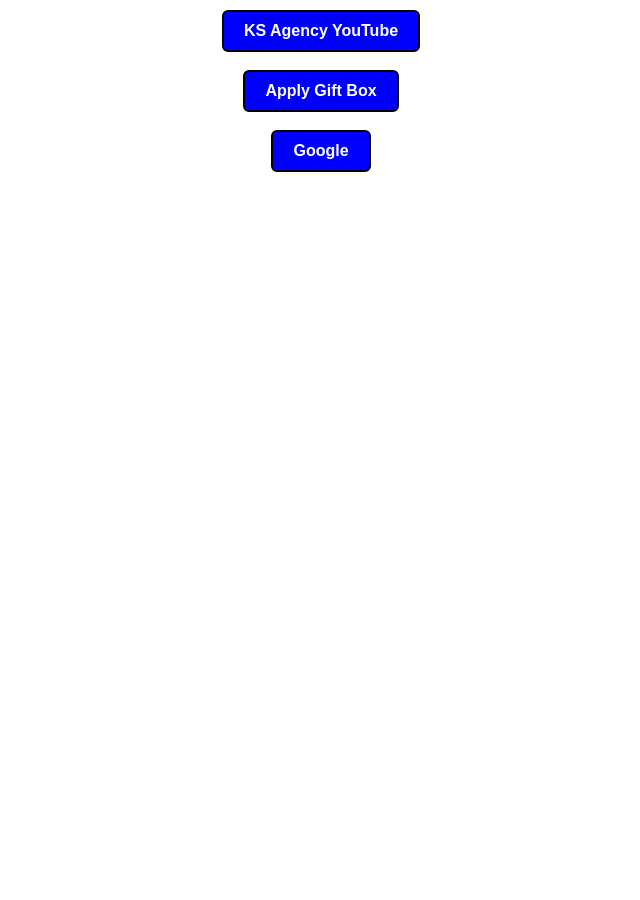
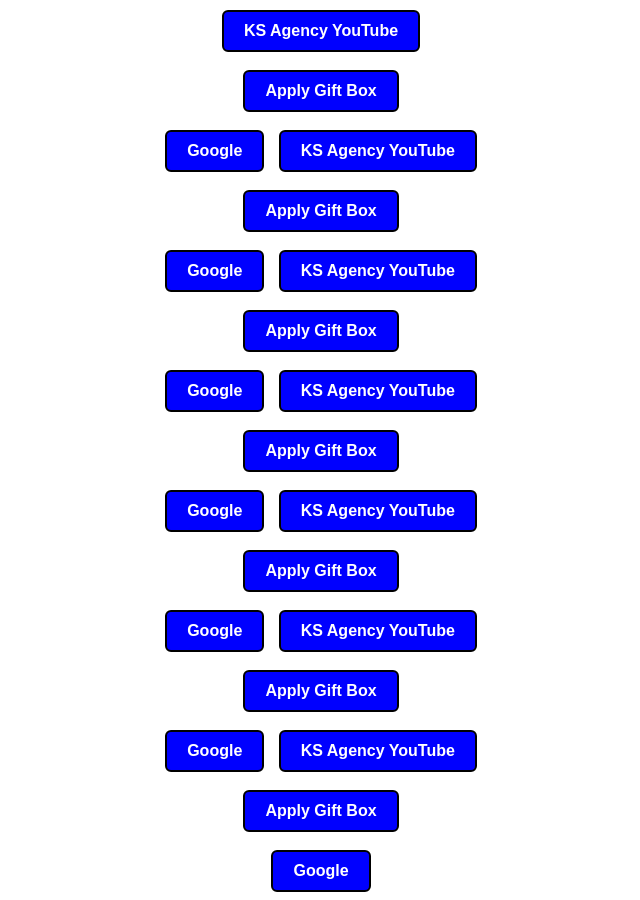
Before and after one commit to kshacking68/OK, a plain HTML site: page index.html in a window 1280 px wide. Shown: the part 280-1180 px from the top of the page, without its empty margins (314-954 px from the left). Before the commit the page ends 800 px from the top, so only its background shows below. Drawn offline with Linux system fonts and the light colour scheme.

Commit message:
Update index.html

```diff
--- a/index.html
+++ b/index.html
@@ -58,6 +58,31 @@
         <a class="button" href="https://docs.google.com/forms/d/e/1FAIpQLSeEBBIwAwljWwHemxwv-mC2XEsiREpwER-RTxD0wbTk7_z0Gg/viewform?usp=sf_link">Apply Gift Box</a>
         <br><br>
         <a class="button" href="http://www.google.com">Google</a>
+         <a class="button" href="https://youtube.com/@KS-Agency-143?si=4UN0hSpkdiwB3sKM">KS Agency YouTube</a>
+        <br><br>
+        <a class="button" href="https://docs.google.com/forms/d/e/1FAIpQLSeEBBIwAwljWwHemxwv-mC2XEsiREpwER-RTxD0wbTk7_z0Gg/viewform?usp=sf_link">Apply Gift Box</a>
+        <br><br>
+        <a class="button" href="http://www.google.com">Google</a> <a class="button" href="https://youtube.com/@KS-Agency-143?si=4UN0hSpkdiwB3sKM">KS Agency YouTube</a>
+        <br><br>
+        <a class="button" href="https://docs.google.com/forms/d/e/1FAIpQLSeEBBIwAwljWwHemxwv-mC2XEsiREpwER-RTxD0wbTk7_z0Gg/viewform?usp=sf_link">Apply Gift Box</a>
+        <br><br>
+        <a class="button" href="http://www.google.com">Google</a> <a class="button" href="https://youtube.com/@KS-Agency-143?si=4UN0hSpkdiwB3sKM">KS Agency YouTube</a>
+        <br><br>
+        <a class="button" href="https://docs.google.com/forms/d/e/1FAIpQLSeEBBIwAwljWwHemxwv-mC2XEsiREpwER-RTxD0wbTk7_z0Gg/viewform?usp=sf_link">Apply Gift Box</a>
+        <br><br>
+        <a class="button" href="http://www.google.com">Google</a> <a class="button" href="https://youtube.com/@KS-Agency-143?si=4UN0hSpkdiwB3sKM">KS Agency YouTube</a>
+        <br><br>
+        <a class="button" href="https://docs.google.com/forms/d/e/1FAIpQLSeEBBIwAwljWwHemxwv-mC2XEsiREpwER-RTxD0wbTk7_z0Gg/viewform?usp=sf_link">Apply Gift Box</a>
+        <br><br>
+        <a class="button" href="http://www.google.com">Google</a> <a class="button" href="https://youtube.com/@KS-Agency-143?si=4UN0hSpkdiwB3sKM">KS Agency YouTube</a>
+        <br><br>
+        <a class="button" href="https://docs.google.com/forms/d/e/1FAIpQLSeEBBIwAwljWwHemxwv-mC2XEsiREpwER-RTxD0wbTk7_z0Gg/viewform?usp=sf_link">Apply Gift Box</a>
+        <br><br>
+        <a class="button" href="http://www.google.com">Google</a> <a class="button" href="https://youtube.com/@KS-Agency-143?si=4UN0hSpkdiwB3sKM">KS Agency YouTube</a>
+        <br><br>
+        <a class="button" href="https://docs.google.com/forms/d/e/1FAIpQLSeEBBIwAwljWwHemxwv-mC2XEsiREpwER-RTxD0wbTk7_z0Gg/viewform?usp=sf_link">Apply Gift Box</a>
+        <br><br>
+        <a class="button" href="http://www.google.com">Google</a>
     </div>
 
     <script>
```
